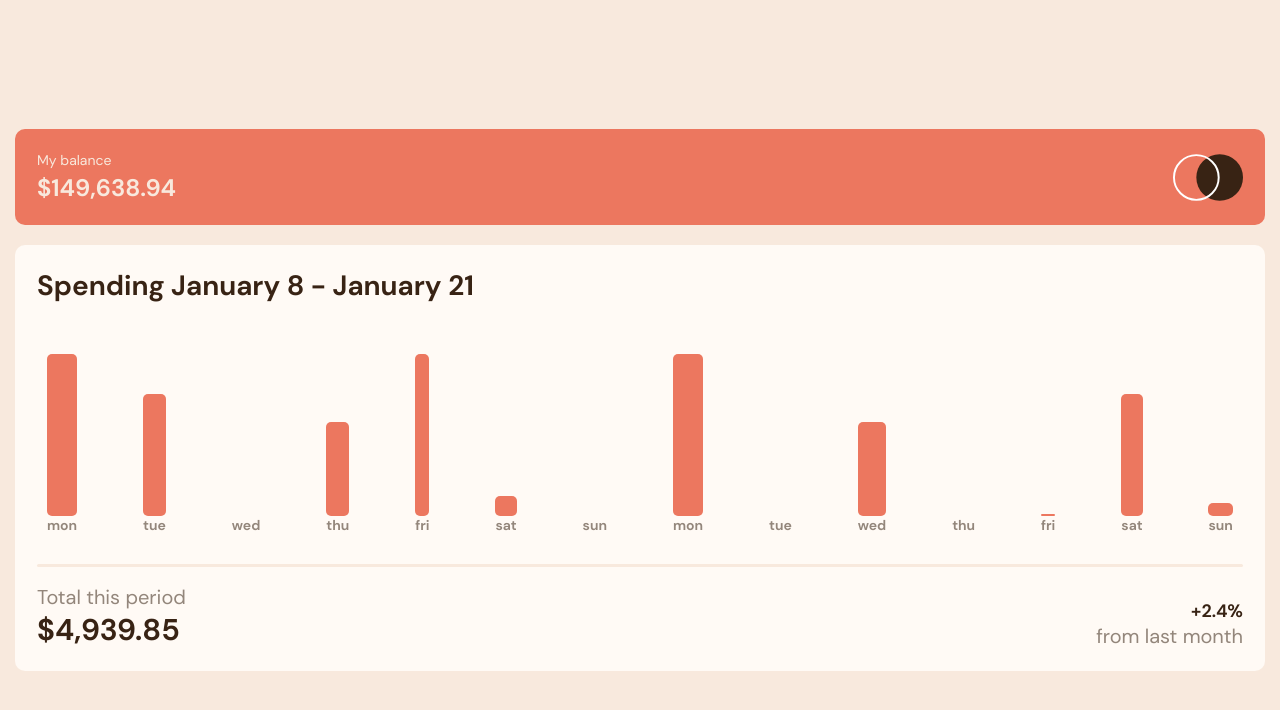
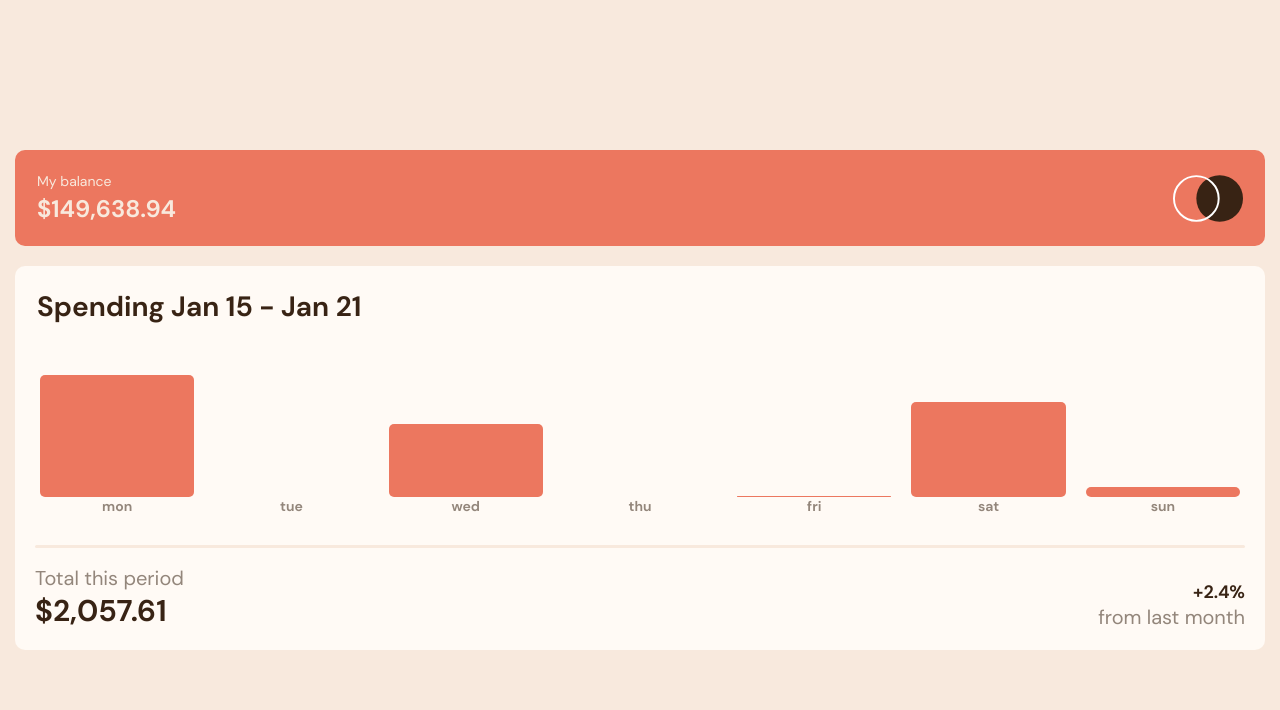
Before and after one commit to mike-uffelman/FE-Challenge-Expenses-component, a React (Create React App) app: page / in a window 1280 px wide. Shown: the top 710 px of the page. Built offline with nearby package versions, Linux system fonts and the light colour scheme.

Commit message:
updated hidden show amount styling on edge of graph

```diff
--- a/src/components/AccountSpending.css
+++ b/src/components/AccountSpending.css
@@ -1,7 +1,7 @@
 .spending__container {
     position: relative;;
     width: 100%;
-    padding: 2.2rem;
+    /* padding: 2.2rem; */
     border-radius: 1rem;
     margin-top: 2rem;
 
--- a/src/components/AccountSpending.js
+++ b/src/components/AccountSpending.js
@@ -8,7 +8,7 @@ function AccountSpending({data}) {
     const [endDate, setEndDate] = useState(new Date(Date.now()))
     const [rangeData, setRangeData] = useState(undefined);
     // const [startDate, setStartDate] = useState(null)
-    const [filterDays, setFilterDays] = useState(14)
+    const [filterDays, setFilterDays] = useState(7)
 
     useEffect(() => {
         // console.log(data)
--- a/src/components/SpendingGraph.css
+++ b/src/components/SpendingGraph.css
@@ -1,39 +1,37 @@
 .graph__container {
     margin-bottom: 4rem;
-    /* overflow-x: scroll; */
-
 }
 
 .graph__header {
+    padding: 2.2rem 2.2rem 0 2.2rem;
     font-size: 2.8rem;
     font-family: 'DM-SansBold';
     color: var(--dark-brown);
 }
 
 .graph__canvas {
+    z-index: 9999;
     display: flex;
     flex-direction: row;
     justify-content: space-between;
-    /* align-items: flex-end; */
-    /* padding: 1rem 0; */
-    margin-top: 4rem;
+    /* padding-top: 4rem; */
+    padding: 4rem .5rem 0 .5rem;
+    margin: 0 1rem;
+    min-height: 20rem;
+    /* width: 100%; */
+    overflow-x: scroll;
+}
 
-    min-height: 20rem;
-    width: 100%;
-
-    /* background-color: magenta; */
-}
 
 .graph-bar__box {
     position: relative;
     display: flex;
     flex-direction: column;
-    /* flex: 1; */
-    padding: 1rem;
-    /* border: 1px solid red; */
-    max-width: 100%;
-    /* margin: 0 .25rem; */
+    flex: 1;
+    width: 2rem;
     justify-content: flex-end;
+
+    margin: 1rem;
     overflow: none;
 }
 
@@ -44,29 +42,26 @@
 
 .graph-bar--item {
     position: relative;
-    z-index: 1;
     align-self: center;
-    min-width: 1rem;
+
+    min-width: 4rem;
     width: 100%;
-    opacity: 1;
+
     background-color: var(--soft-red);
     border-radius: .5rem;
     transition: all ease 225ms;
-
-
 }
 
 .graph-bar--item:hover {
     cursor: pointer;
-    /* background-color: var(--cyan-hover); */
+    background-color: var(--soft-red-hover);
+
     transition: all ease 225ms;
-    background-color: var(--soft-red-hover);
 }
 
 .selected {
     background-color: var(--cyan);
     transition: all ease 225ms;
-
 }
 
 
@@ -81,29 +76,31 @@
 
     padding: .5rem;
     border-radius: .5rem;
+
     opacity: 2;
     background-color: var(--dark-brown);
     color: var(--cream);
     font-size: 1.6rem;
     font-family: DM-SansBold;
+
     transition: all ease 225ms;
 }
 
 .showAmount {
     display: flex;
+    justify-content: center;
+
     position: absolute;
     top: -4rem;
     left: 50%;
     min-width: 100%;
 
-    justify-content: center;
     transform: translateX(-50%);
 }
 
-
-
 .graph-bar__labels {
     align-self: center;
+
     font-family: DM-SansBold;
     color: var(--medium-brown);
 }
--- a/src/components/SpendingGraph.js
+++ b/src/components/SpendingGraph.js
@@ -2,55 +2,63 @@ import './SpendingGraph.css'
 import React, {useState, useEffect, useRef} from 'react'
 import {getWeekDay, getDay, getMonth, fixTimeZone, formatAmount} from '../helpers/Helpers';
 
-function SpendingGraph({data, startDate, endDate}) {
-    const [graphData, setGraphData] = useState(null)
+function SpendingGraph({data}) {
     const [selected, setSelected] = useState(null)
     const [hovered, setHovered] = useState(null);
-    const barHeight = useRef();
+    const clickEl = useRef();
 
     const weekday = Object.keys(data).map(day => day)
 
     const eachDayArray = Object.values(data)
         .map(day => {
-            const dayKey = day.map(key => key.id)
             return day.reduce((acc, curr) => acc + curr.amount, 0)
         })
 
     const graphBarClick = (i) => {
-        if(i === selected) setSelected(!!i);
+        if(i === selected) setSelected(null);
         else setSelected(i);
-
-        // setSelected(i)
     }
 
     const graphBarHover = (i) => {
         setHovered(i)
     }
 
+    useEffect(() => {
+        const handler = (e) => {
+            if(!clickEl) return;
+            if(!clickEl.current.contains(e.target)) {
+                setSelected(null)
+            }
+        }
+
+        document.addEventListener('click', handler, true);
+
+        return () => {
+            document.removeEventListener('click', handler)
+        }
+    }, [])
+
     const renderGraph =
         eachDayArray.map((trans, i) => {
             const showAmount = i === selected || i === hovered ? 'showAmount' : '';
             const selectedBar = i === selected ? 'selected' : '';
-            // const hoveredBar = i === hovered ? 'showAmount': '';
 
             return (
                 <div key={Math.random() * 10000} className='graph-bar__box'>
 
                     <div
-
                         className={`graph-bar--item ${selectedBar}`}
                         style={{height: `${Math.floor(trans/Math.max.apply(Math, eachDayArray)*100)}%`}}
                         onClick={() => graphBarClick(i)}
                         onMouseEnter={() => graphBarHover(i)}
                         onMouseLeave={() => graphBarHover(null)}
-
                     >
                         <div className={`graph-bar--amount ${showAmount}`}>
                                 {formatAmount(trans)}
                         </div>
                     </div>
 
-                    <div className='graph-bar__labels' ref={barHeight} >{getWeekDay(new Date(weekday[i]))}</div>
+                    <div className='graph-bar__labels' >{getWeekDay(new Date(weekday[i]))}</div>
                 </div>
             )
     })
@@ -60,19 +68,12 @@ function SpendingGraph({data, startDate, endDate}) {
             {` ${getMonth(weekday[0])} ${getDay(weekday[0] + 'T00:00:00')} - ${getMonth(weekday.at(-1) + 'T00:00:00')} ${getDay((new Date(weekday.at(-1) + 'T00:00:00')))}`}
         </h2>
 
-    useEffect(() => {
-        // console.log(weekday)
-        // console.log(selected)
-    },[])
-
     return (
         <section className='graph__container'>
-            {/* <h4 className='graph__header'>Spending - Last {getDay(data.at(-1).date) - getDay(data[0].date) + 1} days</h4> */}
             <div>{renderHeader}</div>
-            <div className='graph__canvas'>
+            <div className='graph__canvas' ref={clickEl}>
                 {renderGraph}
             </div>
-
         </section>
     )
 }
--- a/src/components/SpendingSummary.css
+++ b/src/components/SpendingSummary.css
@@ -4,11 +4,7 @@
     flex-direction: row;
     justify-content: space-between;
     align-items: center;
-
-    width: 100%;
-
-    margin-top: 2rem;
-
+    margin: 2rem;
 }
 
 .spend__summary::before {
@@ -22,10 +18,6 @@
     height: .25rem;
     width: 100%;
     background-color: var(--cream);
-}
-
-.summary__total {
-    /* display: flex; */
 }
 
 .total__header {
--- a/src/helpers/Helpers.js
+++ b/src/helpers/Helpers.js
@@ -1,5 +1,5 @@
 const weekday = ['sun', 'mon', 'tue', 'wed', 'thu', 'fri', 'sat'];
-const month = ['January', 'February', 'March', 'April', 'May', 'June', 'July', 'August', 'September', 'October', 'November', 'December'];
+const month = ['Jan', 'Feb', 'Mar', 'Apr', 'May', 'Jun', 'Jul', 'Aug', 'Sep', 'Oct', 'Nov', 'Dec'];
 
 export const getMonth = (date) => month[new Date(date).getMonth()];
 export const getDay = (date) => new Date(date).getDate();
```
